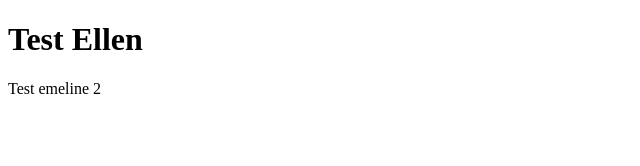
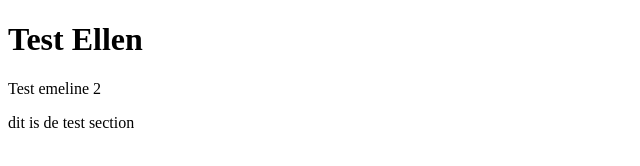
Before and after one commit to EmelineBourgois/Gitdemo, a plain HTML site: page index.html in a window 1280 px wide. Shown: the whole page, without its empty margins (0-640 px from the left). Drawn offline with Linux system fonts and the light colour scheme.

Commit message:
branch testimonials start

```diff
--- a/index.html
+++ b/index.html
@@ -15,5 +15,6 @@
 <section>
     <p>Test emeline 2</p>
 </section>
+<section id="testimonials"> dit is de test section</section>
 </body>
 </html>
```
